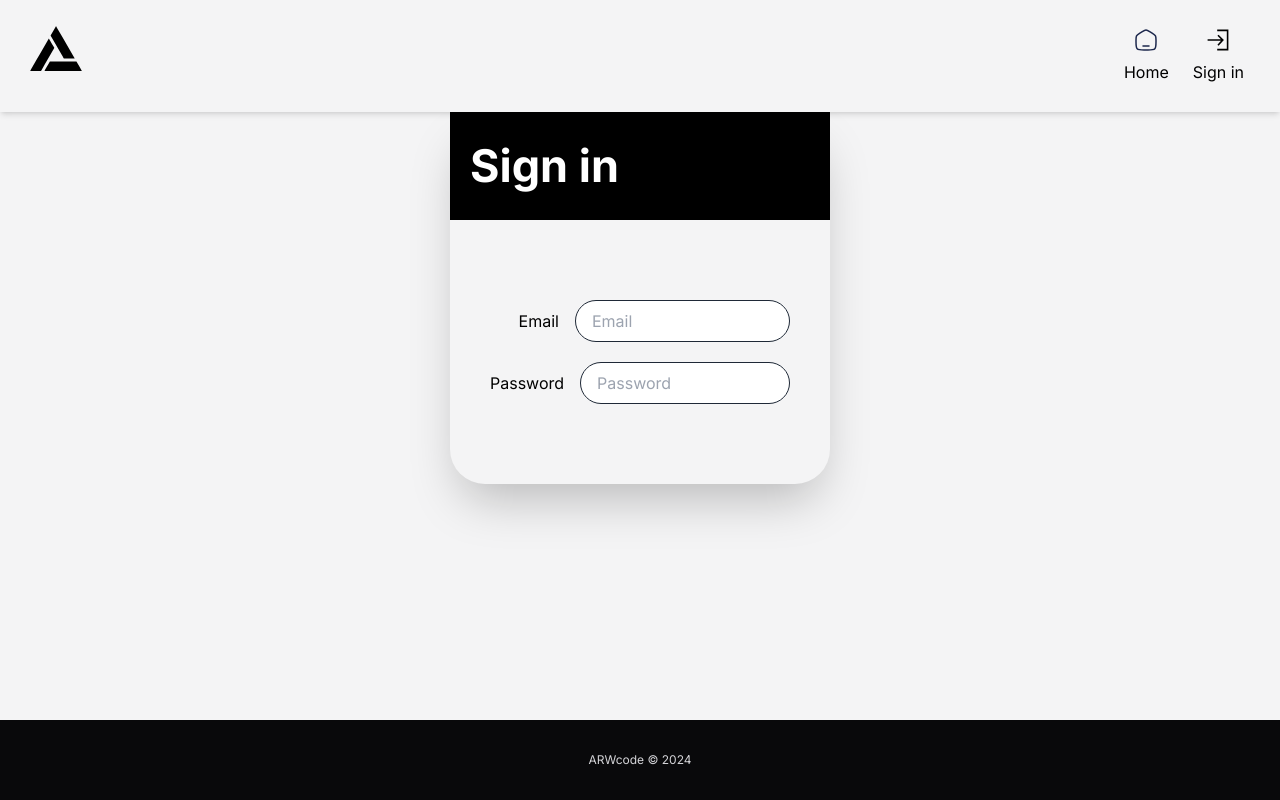
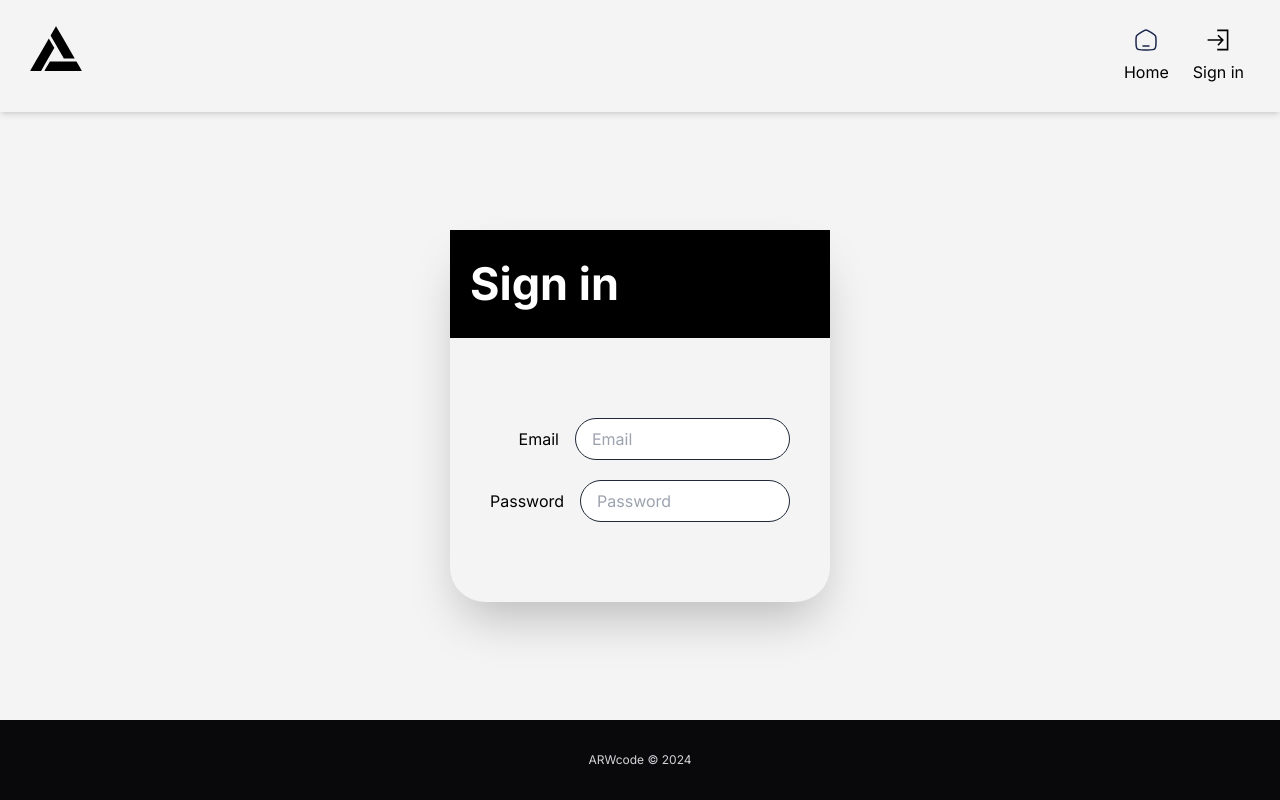
Before and after one commit to MarioLuigie/RHF_basic, a Next.js app: page /signIn in a window 1280 px wide. Built offline with nearby package versions, Linux system fonts and the light colour scheme.

Commit message:
Styles: Style SignIn

```diff
--- a/src/components/pages/SignIn.tsx
+++ b/src/components/pages/SignIn.tsx
@@ -3,7 +3,7 @@ import Paper from '@/components/shared/Paper'
 
 export default function SignIn() {
 	return (
-		<div className="flex-center gap-6 ">
+		<div className="flex-center gap-6 grow">
 			<Paper>
 				<p className="w-full bg-black p-5 text-[45px] font-bold text-white">
 					Sign in
```
